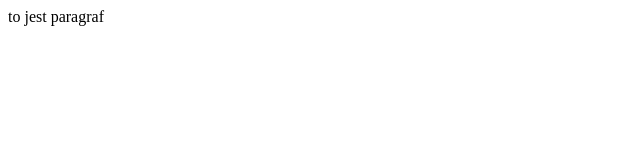
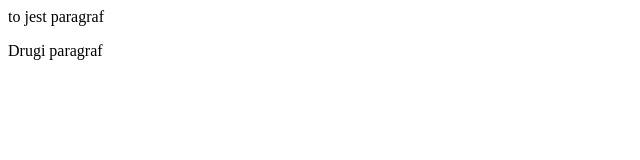
Before and after one commit to Klaudia1001/Klaudia1001.github.-io, a plain HTML site: page index.html in a window 1280 px wide. Shown: the full height of the page, 0-640 px from the left. Drawn offline with Linux system fonts and the light colour scheme.

Commit message:
dodajemy drugi paragraf

```diff
--- a/index.html
+++ b/index.html
@@ -1 +1,2 @@
 <p>to jest paragraf </p>
+<p2>Drugi paragraf</p2>
```
